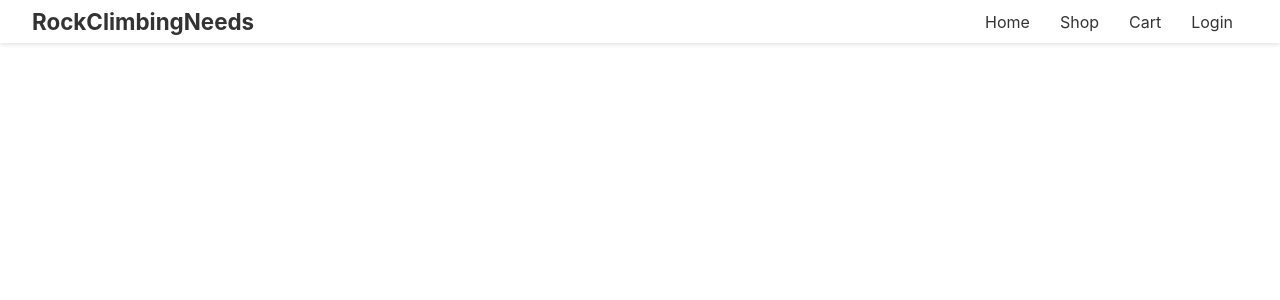
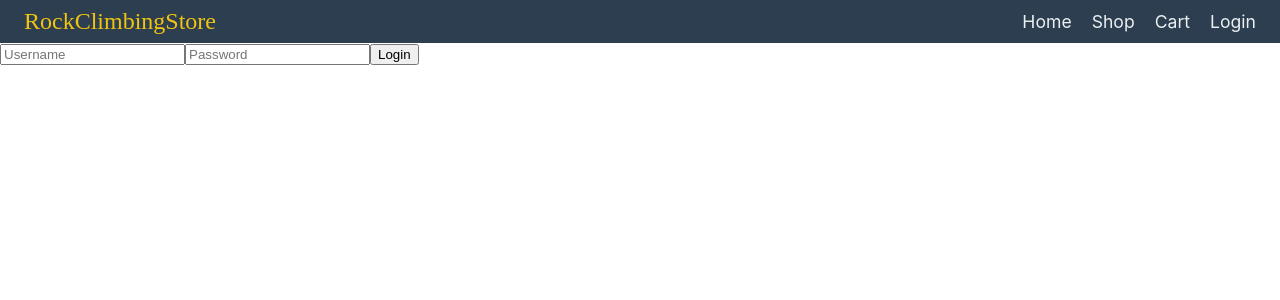
Before and after one commit to scollier87/ecommerce-site, a React (Create React App) app in the folder ecommerce-site/: page /login in a window 1280 px wide. Shown: the top 300 px of the page. Built offline with nearby package versions, Linux system fonts and the light colour scheme.

Commit message:
navbar/login/logout basic functionality

```diff
--- a/ecommerce-site/src/App.js
+++ b/ecommerce-site/src/App.js
@@ -1,21 +1,29 @@
 // src/App.js
-import React from 'react';
+import React, { useState } from 'react';
 import { BrowserRouter as Router, Routes, Route } from 'react-router-dom';
 import NavBar from './components/NavBar/NavBar';
 import Home from './components/Splash/Splash';
+import Login from './components/Login/Login';
 // ... other imports
 
+export const AuthContext = React.createContext(null);
+
 function App() {
+
+  const [isLoggedIn, setIsLoggedIn] = useState(false)
+
   return (
+    <AuthContext.Provider value={{isLoggedIn, setIsLoggedIn}}>
       <Router>
         <NavBar />
         <Routes>
           <Route path="/" element={<Home />} />
-        {/* <Route path="/shop" element={<Shop />} />
-        <Route path="/cart" element={<Cart />} />
-        <Route path="/login" element={<Login />} /> */}
+          {/* <Route path="/shop" element={<Shop />} /> */}
+          {/* <Route path="/cart" element={<Cart />} /> */}
+          <Route path="/login" element={<Login />} />
         </Routes>
       </Router>
+    </AuthContext.Provider>
   );
 }
 
--- /dev/null
+++ b/ecommerce-site/src/components/Login/Login.js
@@ -0,0 +1,71 @@
+import React, { useState, useContext } from 'react';
+import { useNavigate, useLocation} from 'react-router-dom';
+import { AuthContext } from '../../App';
+
+const Login = () => {
+  const [username, setUsername] = useState('');
+  const [password, setPassword] = useState('');
+  const [loginError, setLoginError] = useState('');
+
+  const navigate = useNavigate();
+  const location = useLocation();
+  const auth = useContext(AuthContext);
+
+  const { from } = location.state || {from: {pathname: '/'}};
+
+  const handleLogin = async (event) => {
+    event.preventDefault();
+
+    try {
+      const userData = await fetchUserData(username);
+      if (userData && userData.password === password) {
+        console.log('Login successful');
+        auth.setIsLoggedIn(true);
+        navigate(from);
+        // Proceed with setting user context, redirecting, etc.
+      } else {
+        console.log('Login failed: Invalid username or password');
+        setLoginError('Invalid username or password');
+      }
+    } catch (error) {
+      console.log('Login error:', error);
+      setLoginError('Login failed due to a technical issue.');
+    }
+  };
+
+  return (
+    <div>
+      <form onSubmit={handleLogin}>
+        <input
+          type="text"
+          id="login-username"
+          name="username"
+          value={username}
+          onChange={(e) => setUsername(e.target.value)}
+          placeholder="Username"
+        />
+        <input
+          type="password"
+          id="login-password"
+          name="password"
+          value={password}
+          onChange={(e) => setPassword(e.target.value)}
+          placeholder="Password"
+        />
+        <button type="submit">Login</button>
+        {loginError && <p>{loginError}</p>}
+      </form>
+    </div>
+  );
+};
+
+const fetchUserData = async (username) => {
+  const url = `https://ecommerce-site-bae1b-default-rtdb.firebaseio.com/data/Users/${username}.json`;
+  const response = await fetch(url);
+  if (!response.ok) throw new Error('Failed to fetch user data');
+  const data = await response.json();
+  console.log('Data received:', data);
+  return data;
+};
+
+export default Login;
--- a/ecommerce-site/src/components/Navbar/Navbar.css
+++ b/ecommerce-site/src/components/Navbar/Navbar.css
@@ -2,26 +2,44 @@
     display: flex;
     justify-content: space-between;
     align-items: center;
-    background-color: #fff;
-    box-shadow: 0 2px 4px rgba(0, 0, 0, 0.1);
-    padding: 0.5rem 2rem;
+    background-color: #2c3e50;
+    padding: 0.5rem 1.5rem;
 }
 
 .nav-logo a {
-    color: #333;
+    color: #f1c40f;
     text-decoration: none;
-    font-weight: bold;
-    font-size: 1.4rem;
+    font-size: 1.5rem;
+    font-family: 'Times New Roman', Times, serif;
 }
 
 .nav-links a {
-    color: #333;
+    color: #ecf0f1;
     text-decoration: none;
-    margin: 0 15px;
+    margin-left: 20px;
+    font-size: 1.1rem;
+    transition: color 0.3s ease;
+}
+
+.nav-links a:hover {
+    color: #f1c40f;
+}
+
+.sign-out-button {
+    background: none;
+    border: none;
+    color: #ecf0f1;
+    margin-left: 20px;
+    cursor: pointer;
     font-size: 1rem;
     transition: color 0.3s ease;
 }
 
-.nav-links a:hover {
-    color: #007bff;
+.sign-out-button:hover {
+    color: #f1c40f;
 }
+
+.nav-links {
+    display: flex;
+    align-items: center;
+}
--- a/ecommerce-site/src/components/Navbar/Navbar.js
+++ b/ecommerce-site/src/components/Navbar/Navbar.js
@@ -1,18 +1,31 @@
-import React from 'react';
-import { Link } from 'react-router-dom';
+import React, { useContext } from 'react';
+import { Link, useNavigate } from 'react-router-dom';
+import { AuthContext } from '../../App';
 import './NavBar.css';
 
 const NavBar = () => {
+    const auth = useContext(AuthContext);
+    const navigate = useNavigate();
+
+    const handleLogout = () => {
+        auth.setIsLoggedIn(false);
+        navigate('/');
+    }
+
     return (
         <nav className="navbar">
             <div className="nav-logo">
-                <Link to="/">RockClimbingNeeds</Link>
+                <Link to="/">RockClimbingStore</Link>
             </div>
             <div className="nav-links">
                 <Link to="/">Home</Link>
                 <Link to="/shop">Shop</Link>
                 <Link to="/cart">Cart</Link>
-                <Link to="/login">Login</Link>
+                {auth.isLoggedIn ? (
+                    <button onClick={handleLogout} className="sign-out-button">Sign Out</button>
+                ) : (
+                    <Link to="/login">Login</Link> // Only show when not logged in
+                )}
             </div>
         </nav>
     );
--- a/ecommerce-site/src/components/Splash/Splash.js
+++ b/ecommerce-site/src/components/Splash/Splash.js
@@ -5,7 +5,7 @@ import './Splash.css'
 const Home = () => {
     return (
         <div>
-            <h1>Rock Climbing needs</h1>
+            <h1>Rock Climbing Store</h1>
             <p>“The best part of climbing is when it all clicks and gravity ceases to exist.” – Chris Sharma</p>
         </div>
     );
```
Also changed, not shown: ecommerce-site/src/api/firebaseConfig.js (added, +25 -0 lines), ecommerce-site/src/api/auth.js (added), ecommerce-site/src/api/database.js (added). Lines whose indentation alone changed are shown as unchanged.
